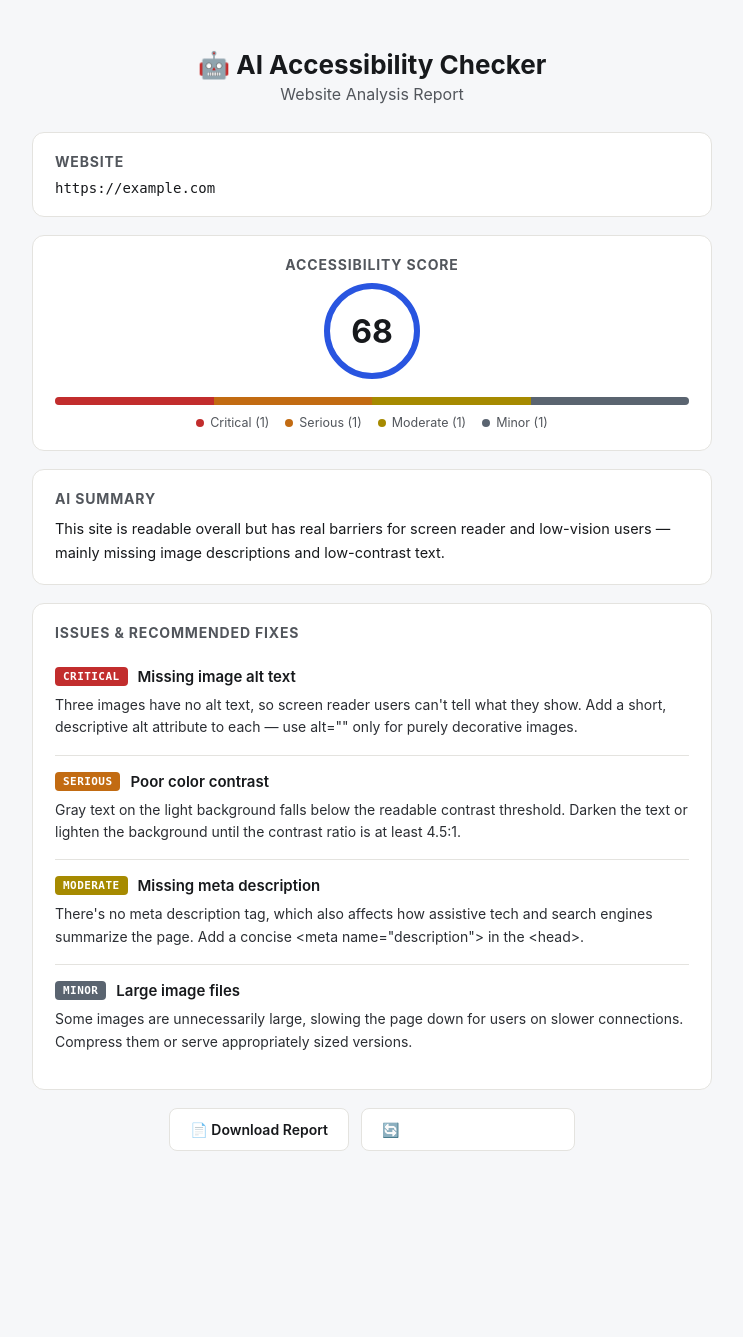
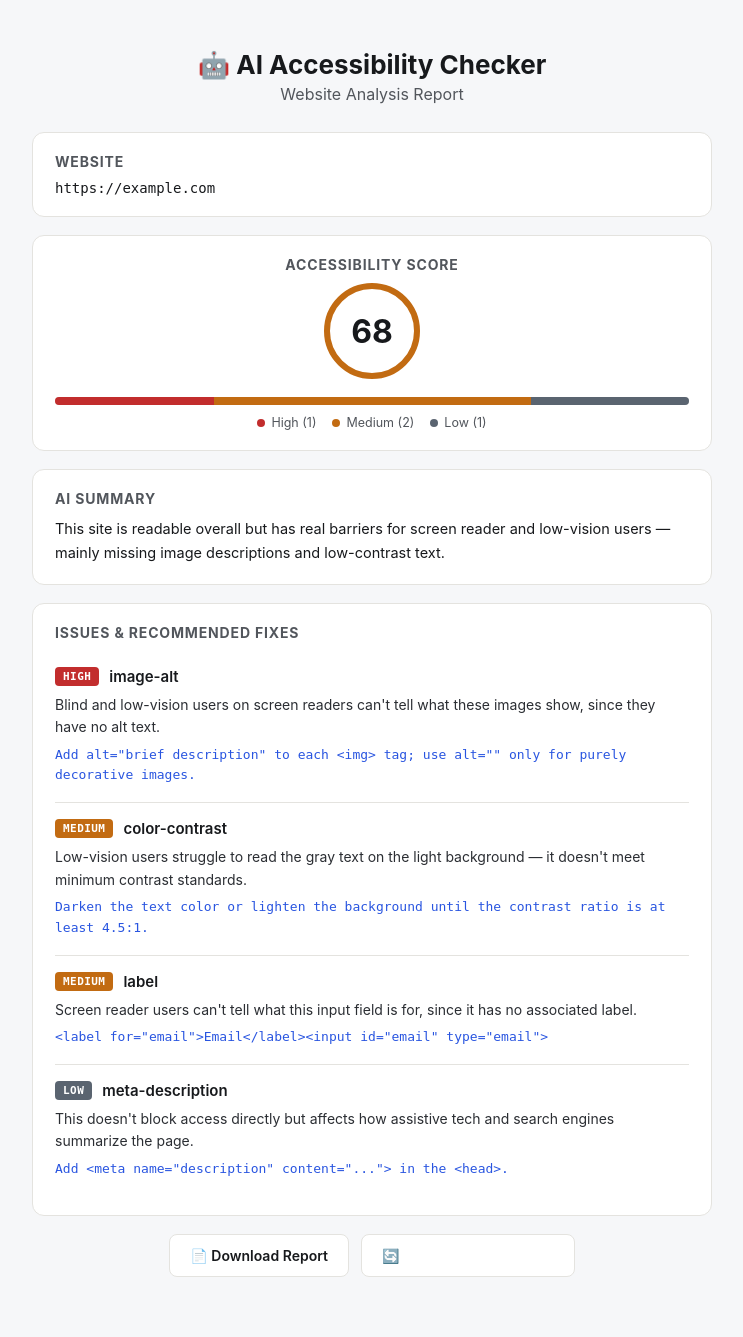
Before and after one commit to laveesha06/AI-accessibility-checker, a Flask app: template templates/results.html in a window 1280 px wide. Shown: the whole page, without its empty margins (268-1011 px from the left). Before the commit the page ends 1151 px from the top, so only its background shows below. Run offline with Flask 3, Linux system fonts and the light colour scheme; the template is opened without the code that fills it, so the values that code supplies are empty.

Commit message:
wire up real scan data on results page

```diff
--- a/ai_helper.py
+++ b/ai_helper.py
@@ -58,6 +58,7 @@ Respond ONLY with valid JSON in this exact shape and nothing else (no markdown f
   "issues": [
     {{
       "code": "the original issue code",
+      "severity": "the original issue's severity field, copied exactly (high/medium/low)",
       "plain_english": "",
       "fix": ""
     }}
--- a/static/result.js
+++ b/static/result.js
@@ -1,77 +1,72 @@
 /* =========================================================
-   CLEARSIGHT — Results Page (merged card-style version)
+   CLEARSIGHT — Results Page
    =========================================================
-   Expected data shape:
+   Matches the report shape returned by ai_helper.py's get_ai_report(),
+   ONCE you've added "severity" to the prompt's JSON schema:
 
    {
-     url: "https://example.com",
-     score: 78,
-     summary: "One or two sentence AI overview of the site's accessibility.",
+     overall_score: 68,
+     projected_score: 95,
+     summary: "One sentence summary of the site's accessibility.",
      issues: [
-       {
-         id: "image-alt",
-         impact: "critical" | "serious" | "moderate" | "minor",
-         description: "Images must have alternate text",
-         aiExplanation: "Plain-English explanation + how to fix it."
-       },
+       { code: "image-alt", severity: "high", plain_english: "...", fix: "..." },
        ...
      ]
    }
 
-   HANDOFF FROM THE SCAN PAGE:
-   Either inject data server-side:
-     <script>window.SCAN_DATA = {{ scan_data | tojson }};</script>
-   ...or have the scan page do:
-     localStorage.setItem("scanResults", JSON.stringify(data));
-     window.location.href = "/result";
-   This file checks window.SCAN_DATA first, then localStorage,
-   then falls back to MOCK_DATA so it works standalone.
+   severity uses the scanner's own scale: "high" | "medium" | "low"
+   (matches SEVERITY_WEIGHTS in ai_helper.py). If an issue has no
+   severity field (old data, or teammate hasn't added it yet), it
+   falls back to "medium" so the page doesn't break.
+
+   HANDOFF: app3.py renders this page server-side and injects data
+   directly via Jinja (see the <script>window.SCAN_DATA = ...</script>
+   tag in results.html) — no localStorage needed. This file still
+   falls back to localStorage, then MOCK_DATA, so it works standalone
+   while testing.
    ========================================================= */
 
 const MOCK_DATA = {
-  url: "https://example.com",
-  score: 68,
+  overall_score: 68,
+  projected_score: 95,
   summary:
     "This site is readable overall but has real barriers for screen reader and low-vision users — mainly missing image descriptions and low-contrast text.",
+  url: "https://example.com",
   issues: [
     {
-      id: "image-alt",
-      impact: "critical",
-      description: "Missing image alt text",
-      aiExplanation:
-        "Three images have no alt text, so screen reader users can't tell what they show. Add a short, descriptive alt attribute to each — use alt=\"\" only for purely decorative images."
+      code: "image-alt",
+      severity: "high",
+      plain_english:
+        "Blind and low-vision users on screen readers can't tell what these images show, since they have no alt text.",
+      fix: 'Add alt="brief description" to each <img> tag; use alt="" only for purely decorative images.'
     },
     {
-      id: "color-contrast",
-      impact: "serious",
-      description: "Poor color contrast",
-      aiExplanation:
-        "Gray text on the light background falls below the readable contrast threshold. Darken the text or lighten the background until the contrast ratio is at least 4.5:1."
+      code: "color-contrast",
+      severity: "medium",
+      plain_english:
+        "Low-vision users struggle to read the gray text on the light background — it doesn't meet minimum contrast standards.",
+      fix: "Darken the text color or lighten the background until the contrast ratio is at least 4.5:1."
     },
     {
-      id: "meta-description",
-      impact: "moderate",
-      description: "Missing meta description",
-      aiExplanation:
-        "There's no meta description tag, which also affects how assistive tech and search engines summarize the page. Add a concise <meta name=\"description\"> in the <head>."
+      code: "label",
+      severity: "medium",
+      plain_english:
+        "Screen reader users can't tell what this input field is for, since it has no associated label.",
+      fix: '<label for="email">Email</label><input id="email" type="email">'
     },
     {
-      id: "large-images",
-      impact: "minor",
-      description: "Large image files",
-      aiExplanation:
-        "Some images are unnecessarily large, slowing the page down for users on slower connections. Compress them or serve appropriately sized versions."
+      code: "meta-description",
+      severity: "low",
+      plain_english:
+        "This doesn't block access directly but affects how assistive tech and search engines summarize the page.",
+      fix: 'Add <meta name="description" content="..."> in the <head>.'
     }
   ]
 };
 
-const SEVERITY_ORDER = ["critical", "serious", "moderate", "minor"];
-const SEVERITY_LABEL = {
-  critical: "Critical",
-  serious: "Serious",
-  moderate: "Moderate",
-  minor: "Minor"
-};
+const SEVERITY_ORDER = ["high", "medium", "low"];
+const SEVERITY_LABEL = { high: "High", medium: "Medium", low: "Low" };
+const SEVERITY_VAR = { high: "--critical", medium: "--serious", low: "--minor" };
 
 function loadScanData() {
   if (window.SCAN_DATA) return window.SCAN_DATA;
@@ -85,9 +80,10 @@ function loadScanData() {
 }
 
 function countBySeverity(issues) {
-  const counts = { critical: 0, serious: 0, moderate: 0, minor: 0 };
+  const counts = { high: 0, medium: 0, low: 0 };
   issues.forEach((issue) => {
-    if (counts[issue.impact] !== undefined) counts[issue.impact]++;
+    const level = SEVERITY_ORDER.includes(issue.severity) ? issue.severity : "medium";
+    counts[level]++;
   });
   return counts;
 }
@@ -100,6 +96,8 @@ function escapeHtml(str) {
 
 function renderScanBar(counts, total) {
   const bar = document.getElementById("scan-bar");
+  if (!bar) return;
+  bar.style.display = "";
   if (total === 0) {
     bar.innerHTML = `<div class="scan-bar-seg" style="width:100%; background:#cfe8d6;"></div>`;
     return;
@@ -107,32 +105,46 @@ function renderScanBar(counts, total) {
   bar.innerHTML = SEVERITY_ORDER.map((level) => {
     const pct = (counts[level] / total) * 100;
     if (pct === 0) return "";
-    return `<div class="scan-bar-seg" style="width:${pct}%; background:var(--${level});"></div>`;
+    return `<div class="scan-bar-seg" style="width:${pct}%; background:var(${SEVERITY_VAR[level]});"></div>`;
   }).join("");
 }
 
 function renderLegend(counts) {
   const legend = document.getElementById("scan-legend");
+  if (!legend) return;
+  legend.style.display = "";
   legend.innerHTML = SEVERITY_ORDER.map(
     (level) => `
       <span class="legend-item">
-        <span class="legend-dot" style="background:var(--${level});"></span>
+        <span class="legend-dot" style="background:var(${SEVERITY_VAR[level]});"></span>
         ${SEVERITY_LABEL[level]} (${counts[level]})
       </span>`
   ).join("");
 }
 
 function renderIssue(issue) {
-  const impact = SEVERITY_ORDER.includes(issue.impact) ? issue.impact : "minor";
+  const level = SEVERITY_ORDER.includes(issue.severity) ? issue.severity : "medium";
   return `
     <div class="issue">
       <div class="issue-head">
-        <span class="severity-tag ${impact}">${SEVERITY_LABEL[impact]}</span>
-        <span class="issue-title">${escapeHtml(issue.description)}</span>
+        <span class="severity-tag" style="background:var(${SEVERITY_VAR[level]}); color:#fff;">${SEVERITY_LABEL[level]}</span>
+        <span class="issue-title">${escapeHtml(issue.code || "Issue")}</span>
       </div>
-      <p class="issue-explanation">${escapeHtml(issue.aiExplanation)}</p>
+      <p class="issue-explanation">${escapeHtml(issue.plain_english || "")}</p>
+      ${
+        issue.fix
+          ? `<p class="issue-explanation" style="margin-top:6px; font-family: var(--font-mono); font-size:13px; color: var(--accent);">${escapeHtml(issue.fix)}</p>`
+          : ""
+      }
     </div>
   `;
+}
+
+function scoreToColor(score) {
+  if (score >= 90) return "var(--minor)";
+  if (score >= 70) return "var(--moderate)";
+  if (score >= 40) return "var(--serious)";
+  return "var(--critical)";
 }
 
 function render() {
@@ -140,9 +152,16 @@ function render() {
   const issues = data.issues || [];
   const counts = countBySeverity(issues);
   const total = issues.length;
+  const score = data.overall_score ?? "—";
 
   document.getElementById("site-url").textContent = data.url || "";
-  document.getElementById("score-circle").textContent = data.score ?? "—";
+
+  const circle = document.getElementById("score-circle");
+  circle.textContent = score;
+  if (typeof score === "number") {
+    circle.style.borderColor = scoreToColor(score);
+  }
+
   document.getElementById("ai-summary").textContent =
     data.summary || "No summary available.";
 
@@ -150,7 +169,7 @@ function render() {
   renderLegend(counts);
 
   const sortedIssues = [...issues].sort(
-    (a, b) => SEVERITY_ORDER.indexOf(a.impact) - SEVERITY_ORDER.indexOf(b.impact)
+    (a, b) => SEVERITY_ORDER.indexOf(a.severity) - SEVERITY_ORDER.indexOf(b.severity)
   );
 
   document.getElementById("issues-list").innerHTML =
--- a/templates/results.html
+++ b/templates/results.html
@@ -51,7 +51,10 @@
 </div>
 
   </div>
-
+<script>
+  window.SCAN_DATA = {{ report | tojson }};
+  window.SCAN_DATA.url = {{ url | tojson }};
+</script>
 
 
 <script src="{{ url_for('static', filename='result.js') }}"></script>
```
